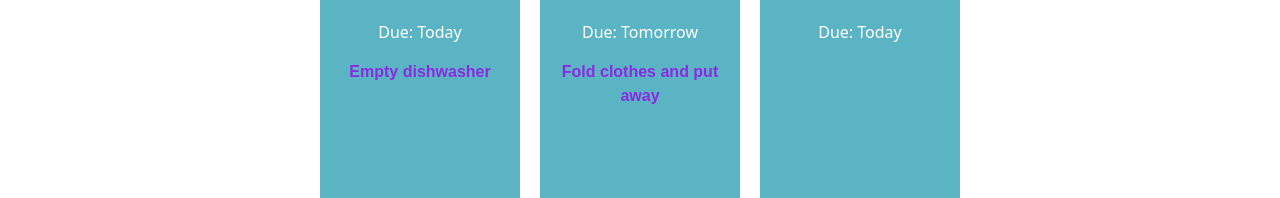
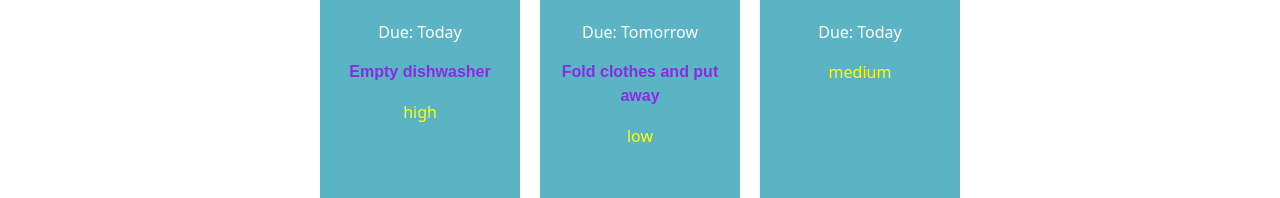
Before and after one commit to KH24234341234/react-basics-labs, a React (Vite) app in the folder tasky/: page / in a window 1280 px wide. Shown: the part 207-405 px from the top of the page. Built offline with nearby package versions, Linux system fonts and the light colour scheme.

Commit message:
Task lab 2a - Exercise done

```diff
--- a/tasky/src/App.css
+++ b/tasky/src/App.css
@@ -46,3 +46,7 @@
   font-family:sans-serif;
   font-weight:bolder;
 }
+
+.priority {
+  color:yellow;
+}
--- a/tasky/src/App.jsx
+++ b/tasky/src/App.jsx
@@ -5,9 +5,9 @@
 function App() {
     const [ taskState, setTaskState ] = useState({
     tasks: [
-      { id: 1, title:"Dishes", description: "Empty dishwasher", deadline: "Today" },
-      { id: 2, title: "Laundry", description: "Fold clothes and put away", deadline: "Tomorrow" },
-      { id: 3, title: "Tidy up", deadline: "Today" }
+      { id: 1, title:"Dishes", description: "Empty dishwasher", deadline: "Today", priority: "high", },
+      { id: 2, title: "Laundry", description: "Fold clothes and put away", deadline: "Tomorrow", priority: "low", },
+      { id: 3, title: "Tidy up", deadline: "Today", priority: "medium", }
     ]
   });
 
@@ -22,6 +22,8 @@
       description={task.description}
       deadline={task.deadline}
       key={task.id}
+      priority={task.priority}
+
     />
   ))}
 
--- a/tasky/src/components/Task.jsx
+++ b/tasky/src/components/Task.jsx
@@ -7,6 +7,7 @@
             <p>{props.children}</p>
             {/*new prop class created here, in same vein as title */}
             <p className ="description">{props.description}</p>
+            <p className ="priority">{props.priority}</p>
         </div>
     )
 }
```
